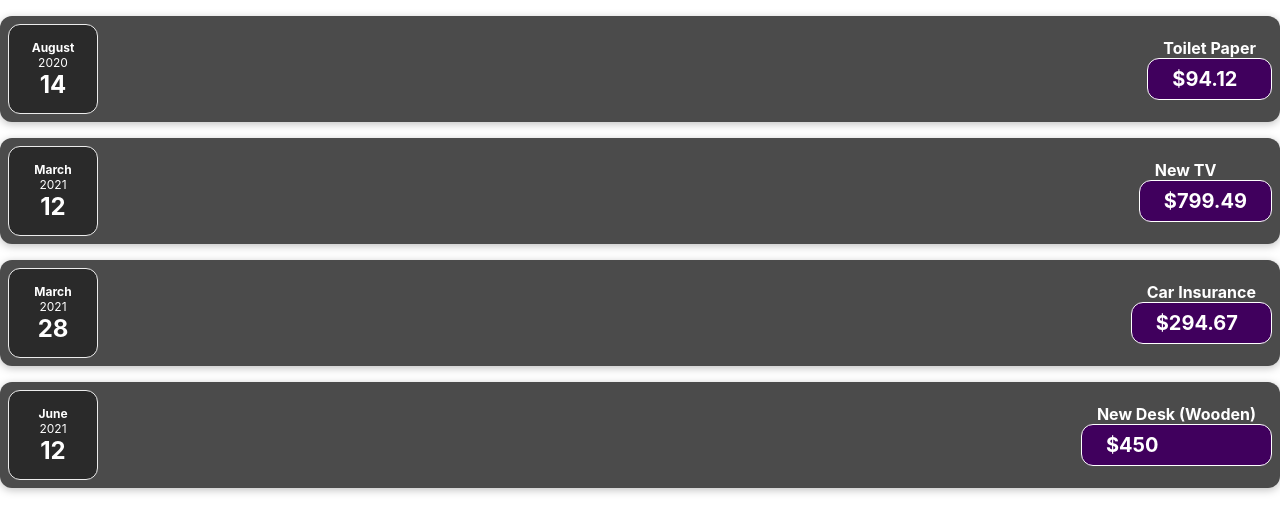
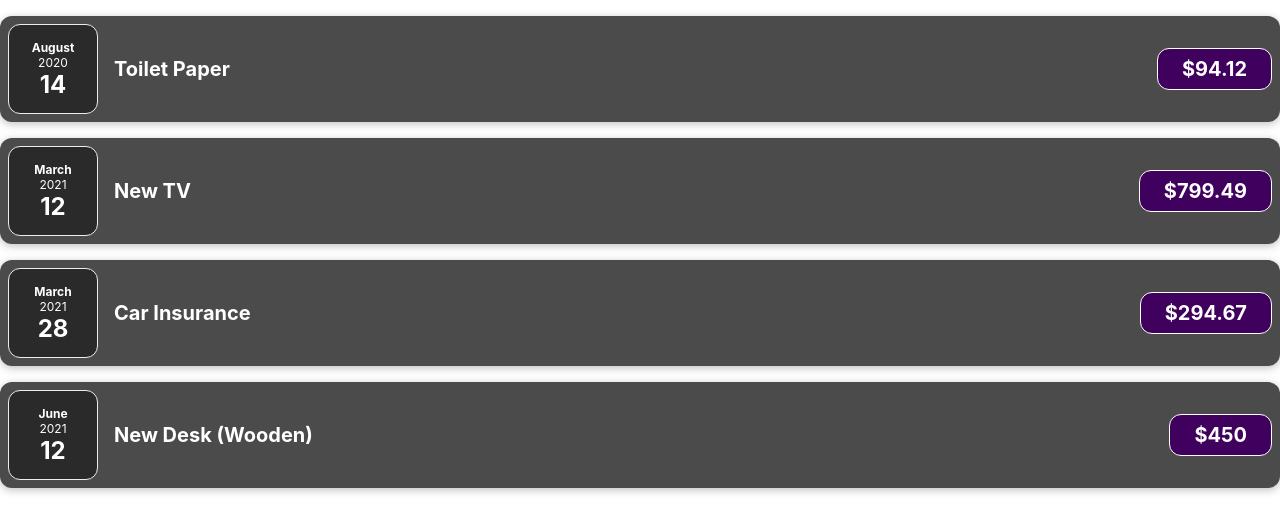
Before and after one commit to qweered/expences-tracker, a React (Create React App) app: page / in a window 1280 px wide. Shown: the top 532 px of the page. Built offline with nearby package versions, Linux system fonts and the light colour scheme.

Commit message:
refactoring

```diff
--- a/package.json
+++ b/package.json
@@ -36,6 +36,7 @@
     ]
   },
   "devDependencies": {
-    "prettier": "^2.7.1"
+    "eslint": "^8.20.0",
+    "eslint-config-hardcore": "^24.8.1"
   }
 }
--- a/src/App.js
+++ /dev/null
@@ -1,37 +0,0 @@
-import './App.css';
-import ExpenseItem from "./components/Expenseitem";
-
-function App() {
-    const expenses = [
-        {
-            id: 'e1',
-            title: 'Toilet Paper',
-            amount: 94.12,
-            date: new Date(2020, 7, 14),
-        },
-        {id: 'e2', title: 'New TV', amount: 799.49, date: new Date(2021, 2, 12)},
-        {
-            id: 'e3',
-            title: 'Car Insurance',
-            amount: 294.67,
-            date: new Date(2021, 2, 28),
-        },
-        {
-            id: 'e4',
-            title: 'New Desk (Wooden)',
-            amount: 450,
-            date: new Date(2021, 5, 12),
-        },
-    ];
-
-    return (
-        <div>
-            <ExpenseItem title={expenses[0].title} amount={expenses[0].amount} date={expenses[0].date}></ExpenseItem>
-            <ExpenseItem title={expenses[1].title} amount={expenses[1].amount} date={expenses[1].date}></ExpenseItem>
-            <ExpenseItem title={expenses[2].title} amount={expenses[2].amount} date={expenses[2].date}></ExpenseItem>
-            <ExpenseItem title={expenses[3].title} amount={expenses[3].amount} date={expenses[3].date}></ExpenseItem>
-        </div>
-    );
-}
-
-export default App;
--- /dev/null
+++ b/src/App.jsx
@@ -0,0 +1,53 @@
+import "./App.css";
+import ExpenseItem from "./components/ExpenseItem.jsx";
+
+function App() {
+  const expenses = [
+    {
+      id: "e1",
+      title: "Toilet Paper",
+      amount: 94.12,
+      date: new Date(2020, 7, 14),
+    },
+    { id: "e2", title: "New TV", amount: 799.49, date: new Date(2021, 2, 12) },
+    {
+      id: "e3",
+      title: "Car Insurance",
+      amount: 294.67,
+      date: new Date(2021, 2, 28),
+    },
+    {
+      id: "e4",
+      title: "New Desk (Wooden)",
+      amount: 450,
+      date: new Date(2021, 5, 12),
+    },
+  ];
+
+  return (
+    <>
+      <ExpenseItem
+        amount={expenses[0].amount}
+        date={expenses[0].date}
+        title={expenses[0].title}
+      />
+      <ExpenseItem
+        amount={expenses[1].amount}
+        date={expenses[1].date}
+        title={expenses[1].title}
+      />
+      <ExpenseItem
+        amount={expenses[2].amount}
+        date={expenses[2].date}
+        title={expenses[2].title}
+      />
+      <ExpenseItem
+        amount={expenses[3].amount}
+        date={expenses[3].date}
+        title={expenses[3].title}
+      />
+    </>
+  );
+}
+
+export default App;
--- a/src/components/Expenseitem.js
+++ b/src/components/ExpenseItem.jsx
@@ -1,13 +1,13 @@
 import React from "react";
+
 import "./ExpenseItem.css";
-import ExpenseDate from "./ExpenseDate";
+import ExpenseDate from "./ExpenseDate.jsx";
 
-function ExpenseItem({ date, title, amount, ...props }) {
+function ExpenseItem({ date, title, amount }) {
   return (
     <div className="expense-item">
-      <ExpenseDate date={date}></ExpenseDate>
-      <div className="expense-item__description"></div>
-      <div>
+      <ExpenseDate date={date} />
+      <div className="expense-item__description">
         <h2>{title}</h2>
         <div className="expense-item__price">${amount}</div>
       </div>
--- a/src/index.css
+++ b/src/index.css
@@ -11,3 +11,8 @@ code {
   font-family: source-code-pro, Menlo, Monaco, Consolas, 'Courier New',
     monospace;
 }
+
+/* Remove react error overlay*/
+body > iframe {
+    display: none;
+}
--- a/src/index.js
+++ /dev/null
@@ -1,11 +0,0 @@
-import React from 'react';
-import ReactDOM from 'react-dom/client';
-import './index.css';
-import App from './App';
-
-const root = ReactDOM.createRoot(document.getElementById('root'));
-root.render(
-  <React.StrictMode>
-    <App />
-  </React.StrictMode>
-);
--- /dev/null
+++ b/src/index.jsx
@@ -0,0 +1,13 @@
+import React from "react";
+import ReactDOM from "react-dom/client";
+
+import "./index.css";
+import App from "./App.jsx";
+
+const root = ReactDOM.createRoot(document.querySelector("#root"));
+
+root.render(
+  <React.StrictMode>
+    <App />
+  </React.StrictMode>
+);
```
Also changed, not shown: .eslintrc.json (added), src/components/ExpenseDate.jsx (renamed from src/components/ExpenseDate.js), 2 other files (tests, documents, lock files or other folders).
